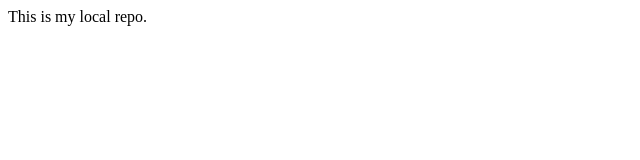
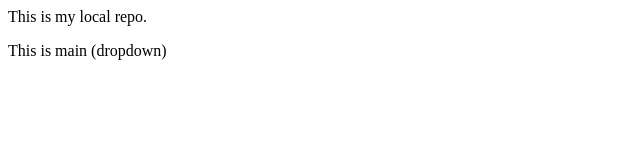
Before and after one commit to om907/localrepo, a plain HTML site: page index.html in a window 1280 px wide. Shown: the whole page, without its empty margins (0-640 px from the left). Drawn offline with Linux system fonts and the light colour scheme.

```diff
--- a/index.html
+++ b/index.html
@@ -1 +1,2 @@
 <p> This is my local repo. </p>
+<p> This is main (dropdown) </p>
```
